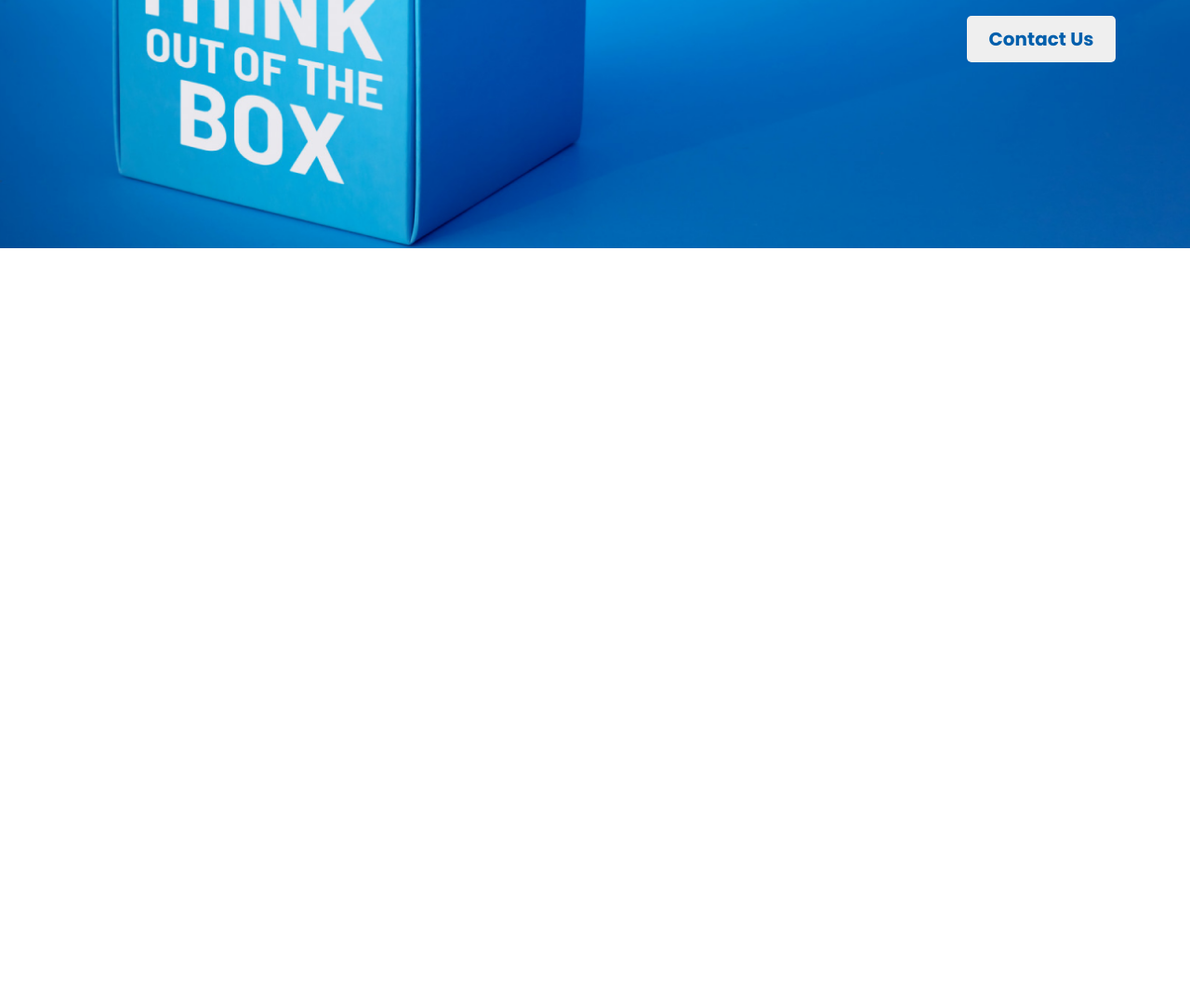
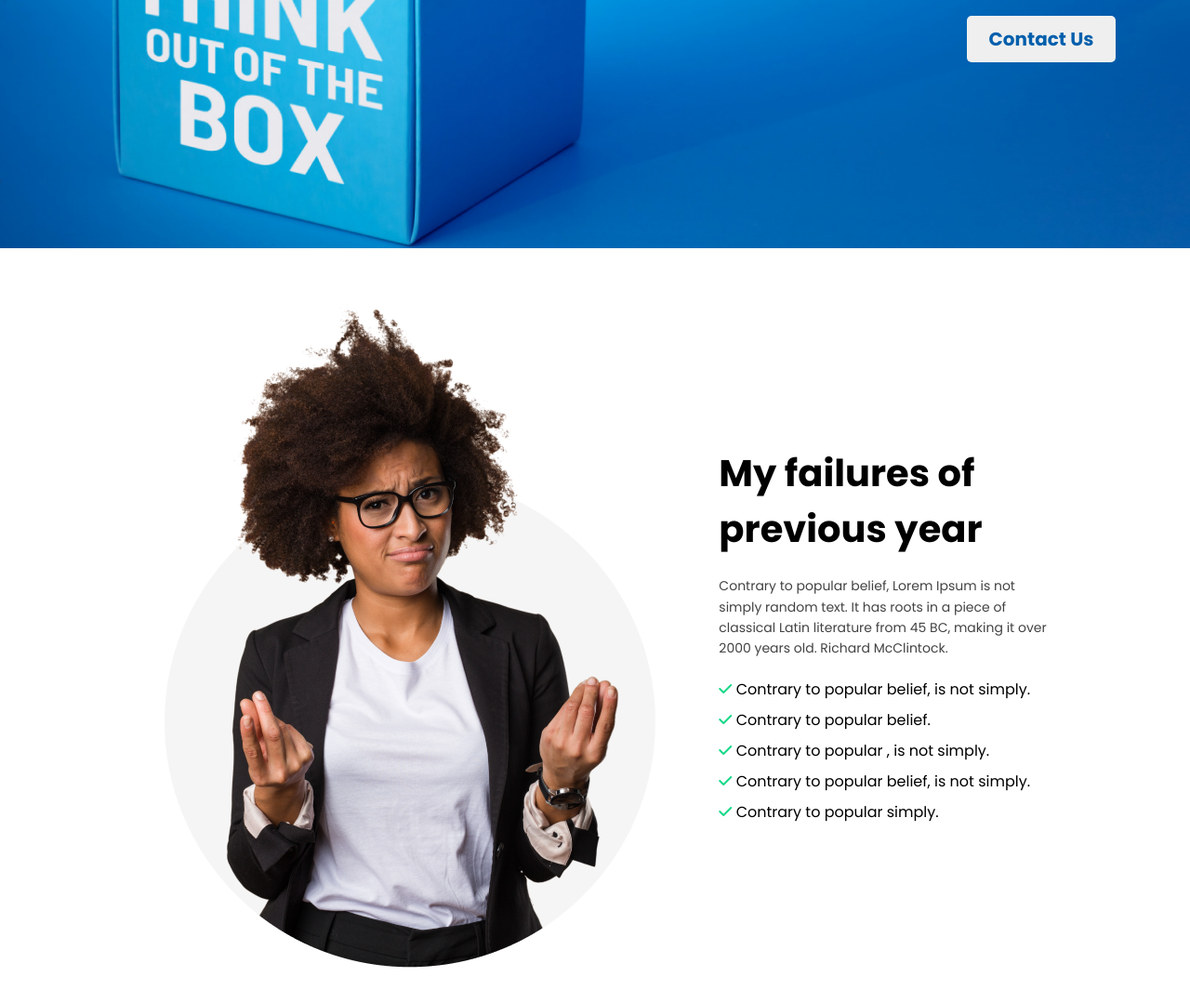
Before and after one commit to TajwarSaiyeed/new-year-new-me, a plain HTML site: page index.html in a window 1280 px wide. Shown: the part 533-1612 px from the top of the page at 93% size. Before the commit the page ends 800 px from the top, so only its background shows below. Drawn offline with Linux system fonts and the light colour scheme.

Commit message:
about section complete

```diff
--- a/index.html
+++ b/index.html
@@ -6,6 +6,8 @@
     <meta http-equiv="X-UA-Compatible" content="IE=edge">
     <meta name="viewport" content="width=device-width, initial-scale=1.0">
     <title>New year new me</title>
+    <link rel="stylesheet" href="https://kit.fontawesome.com/5e3bd4b969.css" crossorigin="anonymous" />
+    <script src="https://kit.fontawesome.com/5e3bd4b969.js" crossorigin="anonymous"></script>
     <link rel="stylesheet" href="./style.css">
 </head>
 
@@ -21,6 +23,28 @@
             <button>Contact Us</button>
         </div>
     </header>
+
+    <section class="about">
+        <div>
+            <img src="./images/person.png" alt="">
+        </div>
+        <div class="about-text">
+            <h1>My failures of <br> previous year</h1>
+            <p>Contrary to popular belief, Lorem Ipsum is not <br> simply random text. It has roots in a piece of <br>
+                classical
+                Latin literature
+                from 45 BC, making it over <br> 2000 years old. Richard McClintock.</p>
+            <ul>
+                <li><i class="fa-solid fa-check icon"></i> Contrary to popular belief, is not simply.</li>
+                <li><i class="fa-solid fa-check icon"></i> Contrary to popular belief.</li>
+                <li><i class="fa-solid fa-check icon"></i> Contrary to popular , is not simply.</li>
+                <li><i class="fa-solid fa-check icon"></i> Contrary to popular belief, is not simply.</li>
+                <li><i class="fa-solid fa-check icon"></i> Contrary to popular simply.</li>
+            </ul>
+        </div>
+    </section>
+
+
 </body>
 
 </html>
--- a/style.css
+++ b/style.css
@@ -7,8 +7,13 @@
   font-family: "Poppins", sans-serif;
 }
 
+
+header,
+section{
+    min-height: 100vh;
+}
+
 header {
-  height: 100vh;
   width: 100%;
   text-align: right;
   background: url("./images/banner/banner3.png");
@@ -52,3 +57,43 @@ header {
     outline: none;
     border-radius: 5px;
 }
+
+.about{
+    display: flex;
+    justify-content: center;
+    align-items: center;
+    padding: 50px;
+    gap: 50px;
+}
+
+.about .about-text {
+    display: flex;
+    flex-direction: column;
+    gap: 20px;
+}
+
+.about .about-text h1{
+    font-size: 40px;
+    line-height: 1.5;
+    font-weight: 700;
+}
+
+.about .about-text p{
+    font-size: 14px;
+    line-height: 1.6;
+    font-weight: 400;
+    color: #444343;
+}
+
+.about .about-text ul li {
+    list-style: none;
+    margin-bottom: 8px;
+}
+
+.about .about-text ul li:last-child {
+    margin-bottom: 0;
+}
+
+.about .about-text ul li .icon {
+    color:  #16D887;
+}
```
